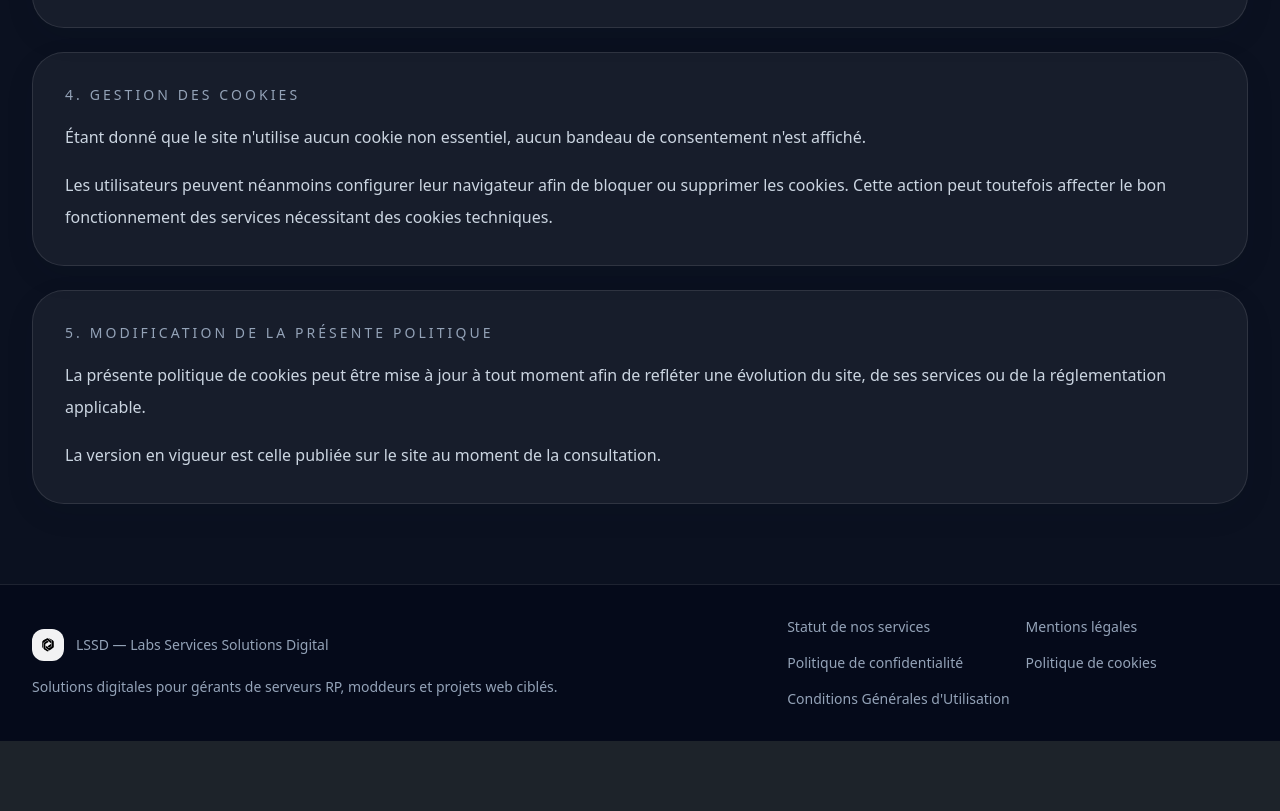
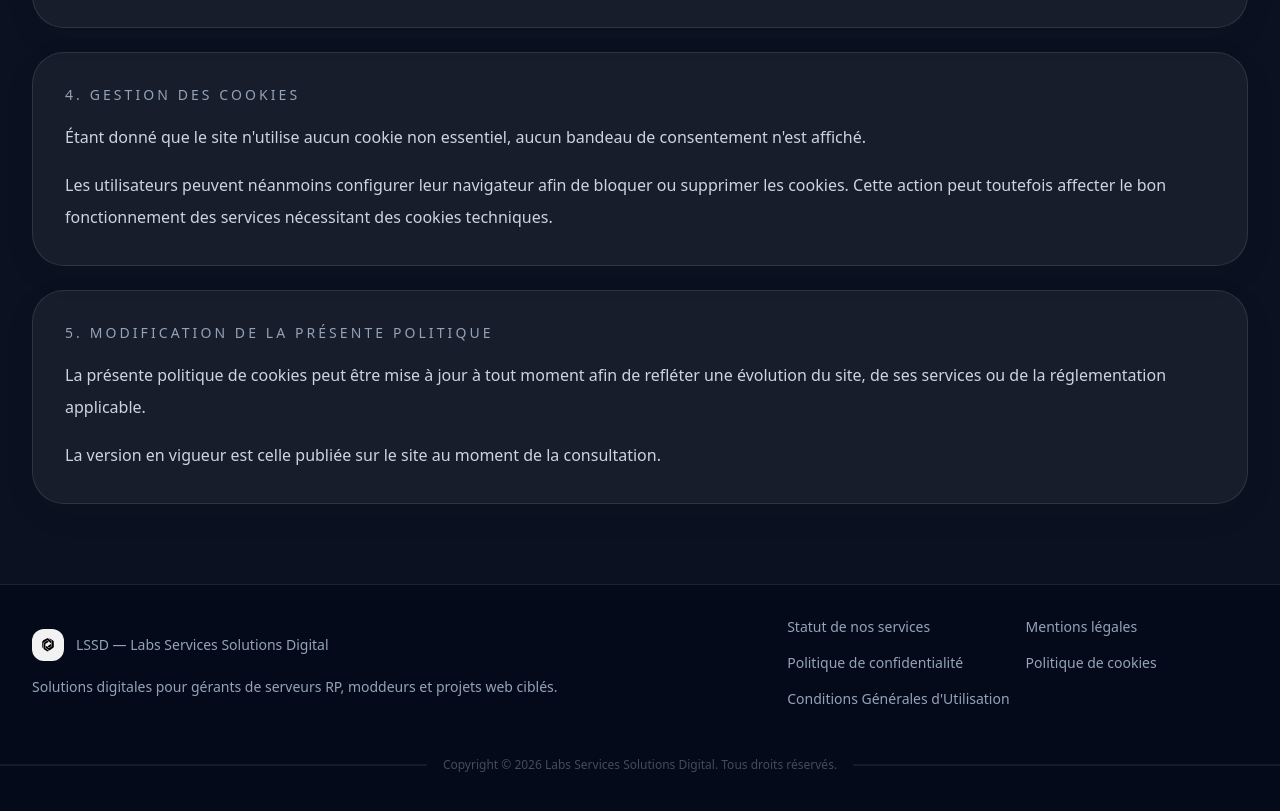
Before and after one commit to Labs-Services-Solutions-Digital/website, a plain HTML site: page cookie-policy.html in a window 1280 px wide. Shown: the part 1670-2481 px from the top of the page. Before the commit the page ends 2411 px from the top, so only its background shows below. Drawn offline with nearby package versions, Linux system fonts and the light colour scheme; a web font is replaced by a local one.

Commit message:
🐛 Fix footer

```diff
--- a/cookie-policy.html
+++ b/cookie-policy.html
@@ -130,7 +130,7 @@
     </section>
   </main>
 
-  <footer class="border-t border-white/10 bg-slate-950/60">
+  <footer class="border-t border-white/10 bg-slate-950/60 pb-6">
     <div class="mx-auto flex max-w-7xl flex-col gap-4 px-4 py-8 text-sm text-slate-400 md:flex-row md:items-center md:justify-between md:px-8">
       <div class="grid gap-4">
         <div class="flex items-center gap-3">
@@ -149,6 +149,9 @@
       </div>
       </div>
     </div>
+    <span class="divider text-xs text-base-content/40">
+      <p>Copyright © 2026 Labs Services Solutions Digital. Tous droits réservés.</p>
+    </span>
   </footer>
 </body>
 </html>
```
Also changed, not shown: general-terms-of-use.html (+4 -1 lines), legal-notice.html (+4 -1 lines), privacy-policy.html (+4 -1 lines).
